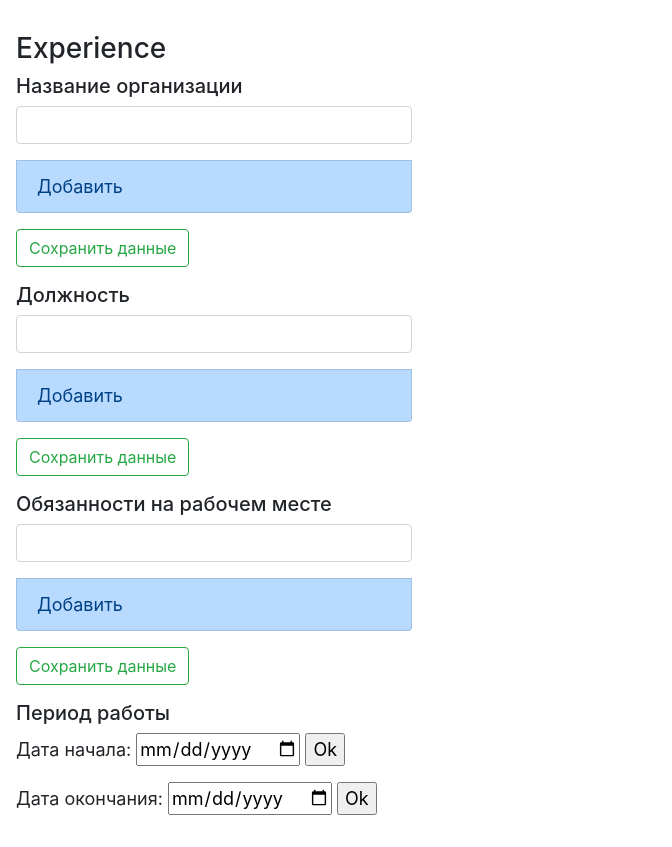
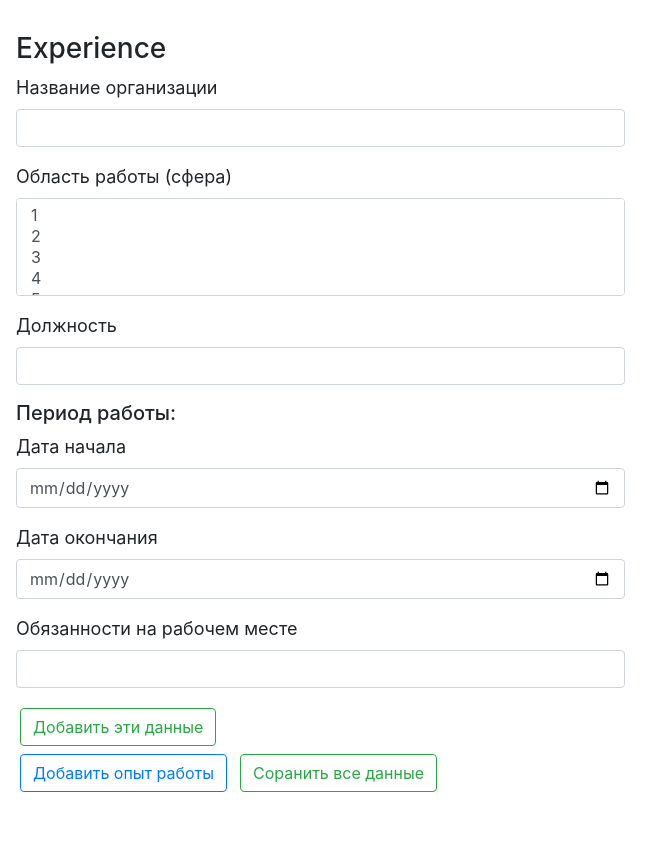
Before and after one commit to testvalik/BelHardCMS, a Django app: page /client/edit/experience in a window 1280 px wide. Shown: the part 80-927 px from the top of the page, without its empty margins (0-672 px from the left). After the commit the page ends 872 px from the top, so only its background shows below. Run offline with Django 3.2, Linux system fonts and the light colour scheme; some libraries are stand-ins or nearby versions.

Commit message:
Exp - Ok

```diff
--- a/client/client_urls.py
+++ b/client/client_urls.py
@@ -10,6 +10,5 @@ urlpatterns = [
     path('edit/photo', views.client_edit_photo, name='client_edit_photo'),
     path('edit/cv', views.client_edit_cv, name='client_edit_cv'),
     path('edit/education', views.client_edit_education, name='client_edit_education'),
-    path('save_edit_experience', views.save_client_edit_experience, name='client_save_edit_experience'),
     path('edit/experience', views.client_edit_experience, name='client_edit_experience'),
 ]
--- a/client/forms.py
+++ b/client/forms.py
@@ -1,5 +1,5 @@
 from django import forms
-from django.forms import formset_factory    # modelformset_factory
+from django.forms import formset_factory  # modelformset_factory
 
 from .models import Client, Skills, Experience
 
@@ -54,4 +54,4 @@ AddSkillFormSet = formset_factory(AddSkillForm)
 class AddExperienceForm(forms.ModelForm):
     class Meta:
         model = Experience
-        fields = ('experience',)
+        fields = ('name',)
--- a/client/templates/client/client_edit_education.html
+++ b/client/templates/client/client_edit_education.html
@@ -6,6 +6,8 @@
 
 {% block content %}
 
+    <div class="row">
+        <div class="col-md-6">
             <h3>Образование</h3>
 
             <form method="post">
@@ -54,5 +56,7 @@
             <input type="button" value="Добавить образование" id="add_more" class="btn btn-outline-primary m-sm-1">
             <!-- не работает -->
             <button type="submit" class="btn btn-outline-success m-sm-1">Соранить все данные</button>
+        </div>
+    </div>
 
 {% endblock %}
--- a/client/templates/client/client_edit_experience.html
+++ b/client/templates/client/client_edit_experience.html
@@ -7,96 +7,60 @@
 
 {% block content %}
 
-    <h3> Experience </h3>
-
-    <h5> Название организации </h5>
     <div class="row">
-        <div class="col-md-4">
-
-            <form action="{% url 'client_save_edit_experience' %}" method="post">
+        <div class="col-md-6">
+            <form method="post">
                 {% csrf_token %}
 
-                <div class="list-group">
-                    <div class="input-group mb-3">
-                        <input type="text" class="form-control" placeholder=""
-                               aria-label="" aria-describedby="button-addon2" id="city"
-                               value="" name="experience_1">
+                <h3> Experience </h3>
 
-                    </div>
-
-                    <a href="{% url 'client_edit_experience' %}" id="experience_plus"
-                       class="list-group-item list-group-item-action list-group-item-primary mb-3">
-                        Добавить</a>
+                <div class="form-group">
+                    <label for="id_experience_1">Название организации</label>
+                    <input type="text" class="form-control" id="id_experience_1" name="experience_1">
                 </div>
 
-                <input type="submit" value="Сохранить данные" formmethod="post" class="btn btn-outline-success mb-3">
+                <div class="form-group">
+                    <label for="id_experience_2">Область работы (сфера)</label>
+                    <select multiple class="form-control" id="id_experience_2" name="experience_2">
+                        <option>1</option>
+                        <option>2</option>
+                        <option>3</option>
+                        <option>4</option>
+                        <option>5</option>
+                    </select>
+                </div>
+
+                <div class="form-group">
+                    <label for="id_experience_3">Должность</label>
+                    <input type="text" class="form-control" id="id_experience_3" name="experience_3">
+                </div>
+
+                <h5>Период работы:</h5>
+
+                <div class="form-group">
+                    <label for="id_exp_date_start">Дата начала</label>
+                    <input type="date" class="form-control" id="id_exp_date_start" name="exp_date_start">
+                </div>
+
+                <div class="form-group">
+                    <label for="id_exp_date_end">Дата окончания</label>
+                    <input type="date" class="form-control" id="id_exp_date_end" name="exp_date_end">
+                </div>
+
+                <div class="form-group">
+                    <label for="id_experience_4">Обязанности на рабочем месте</label>
+                    <input type="text" class="form-control" id="id_experience_4" name="experience_4">
+                </div>
+
+                <button type="submit" class="btn btn-outline-success m-sm-1">Добавить эти данные</button>
             </form>
+
+            <!-- не работает -->
+            <input type="button" value="Добавить опыт работы" id="add_more" class="btn btn-outline-primary m-sm-1">
+            <!-- не работает -->
+            <button type="submit" class="btn btn-outline-success m-sm-1">Соранить все данные</button>
+
         </div>
     </div>
-<div class="row">
-        <div class="col-md-4">
-<h5> Должность </h5>
-            <form action="{% url 'client_save_edit_experience' %}" method="post">
-                {% csrf_token %}
 
-                <div class="list-group">
-                    <div class="input-group mb-3">
-                        <input type="text" class="form-control" placeholder=""
-                               aria-label="" aria-describedby="button-addon2" id="city"
-                               value="" name="experience_2">
-
-                    </div>
-
-                    <a href="{% url 'client_edit_experience' %}" id="experience_plus"
-                       class="list-group-item list-group-item-action list-group-item-primary mb-3">
-                        Добавить</a>
-                </div>
-
-                <input type="submit" value="Сохранить данные" formmethod="post" class="btn btn-outline-success mb-3">
-            </form>
-        </div>
-    </div>
-<h5> Обязанности на рабочем месте </h5>
-    <div class="row">
-        <div class="col-md-4">
-
-            <form action="{% url 'client_save_edit_experience' %}" method="post">
-                {% csrf_token %}
-
-                <div class="list-group">
-                    <div class="input-group mb-3">
-                        <input type="text" class="form-control" placeholder=""
-                               aria-label="" aria-describedby="button-addon2" id="city"
-                               value="" name="experience_1">
-
-                    </div>
-
-                    <a href="{% url 'client_edit_experience' %}" id="experience_plus"
-                       class="list-group-item list-group-item-action list-group-item-primary mb-3">
-                        Добавить</a>
-                </div>
-
-                <input type="submit" value="Сохранить данные" formmethod="post" class="btn btn-outline-success mb-3">
-            </form>
-        </div>
-    </div>
-    <h5> Период работы </h5>
-<head>
-  <meta charset="utf-8">
-  <title>Календарь</title>
- </head>
- <body>
-  <form>
-   <p>Дата начала: <input type="date" name="calendar">
-   <input type="submit" value="Оk"></p>
-  </form>
-<head>
-  <meta charset="utf-8">
-  <title>Календарь</title>
- </head>
- <body>
-  <form>
-   <p>Дата окончания: <input type="date" name="calendar">
-   <input type="submit" value="Оk"></p>
-  </form>
 {% endblock %}
--- a/client/views.py
+++ b/client/views.py
@@ -7,7 +7,6 @@ from .models import *
 
 def client_main_page(request):
     response = csrf(request)
-
     response['client_img'] = '/media/user_1.png'  # test client icon
 
     return render(request=request,
@@ -17,7 +16,6 @@ def client_main_page(request):
 
 def client_profile(request):
     response = csrf(request)
-
     response['client_img'] = '/media/user_1.png'
 
     return render(request=request,
@@ -27,7 +25,6 @@ def client_profile(request):
 
 def client_edit_main(request):
     response = csrf(request)
-
     response['client_img'] = '/media/user_1.png'
     response['sex'] = Sex.objects.all()  # for a test
 
@@ -96,7 +93,6 @@ def client_edit_main(request):
 
 def client_edit_skills(request):
     response = csrf(request)
-
     response['client_img'] = '/media/user_1.png'
     myformset = AddSkillFormSet()
 
@@ -120,17 +116,16 @@ def client_edit_skills(request):
             print('skill form.is_valid()')
             # form.save()
             # return redirect(to='/client/edit')
-        # -------- test code ---------------------------
 
+        # -------- Работающий test code с FormSet !!! ---------------------------
         form_set = AddSkillFormSet(request.POST)
         if form_set.is_valid():
             print('set is valid - OK')
             for f in form_set:
                 # extract name='skill' from each form and save
                 skill = f.cleaned_data.get('skills')
-                print('skill from form_set: %s' % skill)
                 if skill:
-                    pass
+                    print('skill from form_set: %s' % skill)
                     # Skills(skills=skill).save()  # TODO uncomment after 'UserLogin' module done!!!
 
         return redirect(to='/client/edit')
@@ -146,7 +141,6 @@ def client_edit_skills(request):
 
 def client_edit_photo(request):
     response = csrf(request)
-
     response['client_img'] = '/media/user_1.png'
 
     if request.method == 'POST':
@@ -194,7 +188,6 @@ def client_edit_cv(request):
 
 def client_edit_education(request):
     response = csrf(request)
-
     response['client_img'] = '/media/user_1.png'
 
     if request.method == 'POST':
@@ -232,45 +225,33 @@ def client_edit_education(request):
     return render(request, 'client/client_edit_education.html', response)
 
 
-
-
-
-
-
-
-
-
-
-
-
-
-
-
-
-
-
-
-
-
-
-
-
-
-
 def client_edit_experience(request):
     response = csrf(request)
+    response['client_img'] = '/media/user_1.png'
 
-    response['client_img'] = 'client/img/user_1.png'
+    if request.method == 'POST':
+        print("save_client_edit_experience - request POST")
+
+        experiences = Experience(
+            name=request.POST['experience_1'],
+            # TODO Error:
+            #  Direct assignment to the forward side of a many-to-many set is prohibited. Use sphere.set() instead.
+            # sphere=Sphere(sphere_word=request.POST.getlist('experience_2')),
+            position=request.POST['experience_3'],
+            start_date=request.POST['exp_date_start'],
+            end_date=request.POST['exp_date_end'],
+            duties=request.POST['experience_4'],
+        )
+        # experiences.save()  # TODO uncomment after 'UserLogin' module done!!!
+        print(
+            request.POST['experience_1'],
+            request.POST.getlist('experience_2'),
+            request.POST['experience_3'],
+            request.POST['exp_date_start'],
+            request.POST['exp_date_end'],
+            request.POST['experience_4'],
+        )
+
+        return redirect('/client/edit')
 
     return render(request, 'client/client_edit_experience.html', response)
-
-def save_client_edit_experience(request):
-    if request.POST:
-        print("save_client_edit_experience - request POST")
-
-        experiences = Experience(experience=request.POST)
-
-
-        print("experience: %s" % request.POST['experience_1'])
-
-    return redirect('/client/edit')
```
Also changed, not shown: db.sqlite3. Lines whose indentation alone changed are shown as unchanged.
